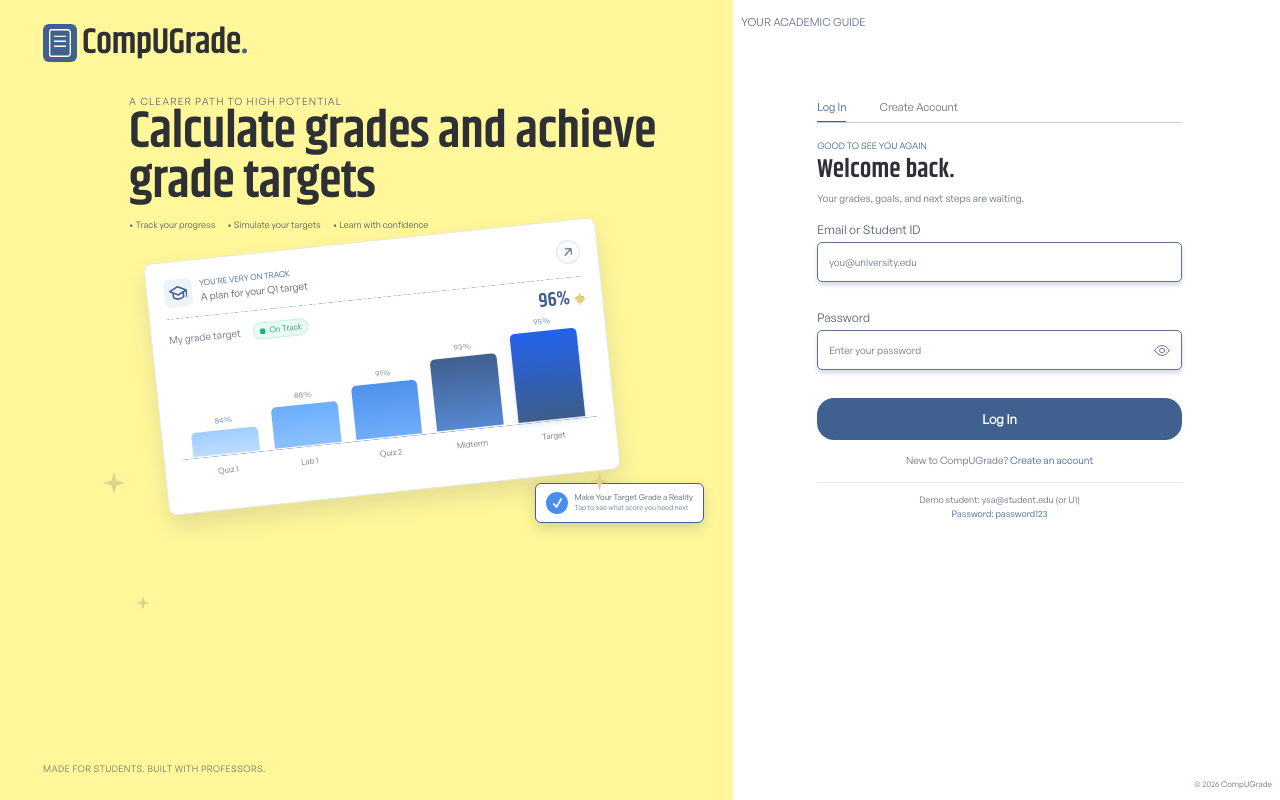
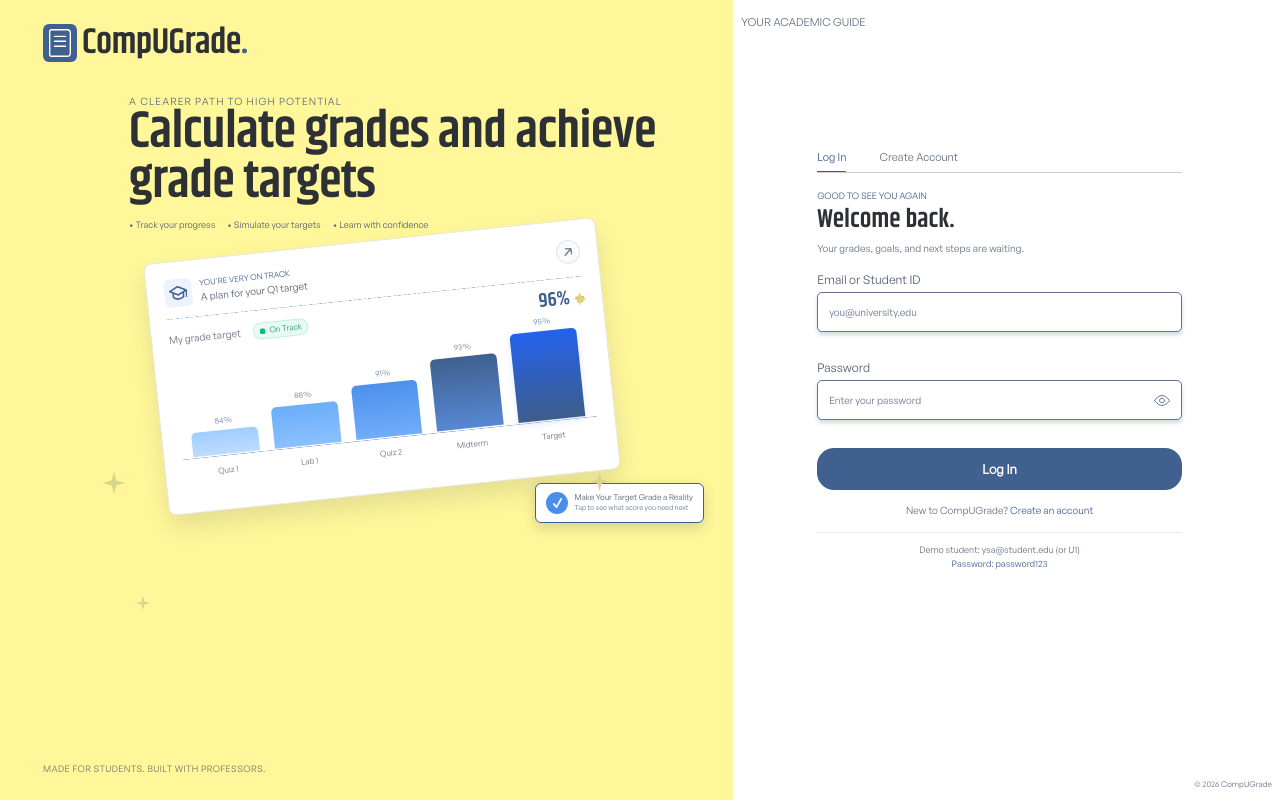
Before and after one commit to UIC-CCS-WEB-DEVELOPMENT-2026-2027/grade-compute, a React (Vite) app: page / in a window 1280 px wide. Built offline with nearby package versions, Linux system fonts and the light colour scheme.

Commit message:
I fix the gap above the auth tabs

```diff
--- a/src/pages/auth/LoginRegister.css
+++ b/src/pages/auth/LoginRegister.css
@@ -66,7 +66,7 @@
 .auth-panel { position: relative; min-width: 0; min-height: 0; padding: 18px 8px 58px; background: #fff; }
 .guide-label { margin: 0; color: #647084; font-size: 11px; line-height: 16px; }
 .auth-form-area { position: relative; left: -7px; width: min(365px, calc(100% - 64px)); margin: 74px auto 0; }
-.auth-tabs { display: flex; align-items: stretch; gap: 33px; min-height: 22px; border-bottom: 1px solid #c9cdd4; }
+.auth-tabs { display: flex; align-items: stretch; gap: 33px; min-height: 22px; margin-top: 50px; border-bottom: 1px solid #c9cdd4; }
 .auth-tabs button { padding: 0 0 7px; border: 0; border-bottom: 1px solid transparent; border-radius: 0; background: transparent; color: #647084; font-size: 11px; line-height: 14px; }
 .auth-tabs button.active { border-bottom-color: var(--auth-primary); color: var(--auth-primary); }
 .auth-intro { margin: 25px 0 24px; }
@@ -121,7 +121,7 @@
   .auth-panel { flex: 1; min-height: 0; padding: 24px 24px 56px; }
   .guide-label, .copyright { display: none; }
   .auth-form-area { left: 0; width: 100%; max-width: 440px; margin: 0 auto; }
-  .auth-tabs { gap: 0; min-height: 36px; }
+  .auth-tabs { gap: 0; min-height: 36px; margin-top: 0; }
   .auth-tabs button { flex: 1; padding: 5px 0 13px; font-size: 14px; line-height: 17px; }
   .auth-intro { margin: 24px 0 30px; }
   .form-eyebrow { margin-bottom: 3px; font-size: 9px; line-height: 13px; }
```
